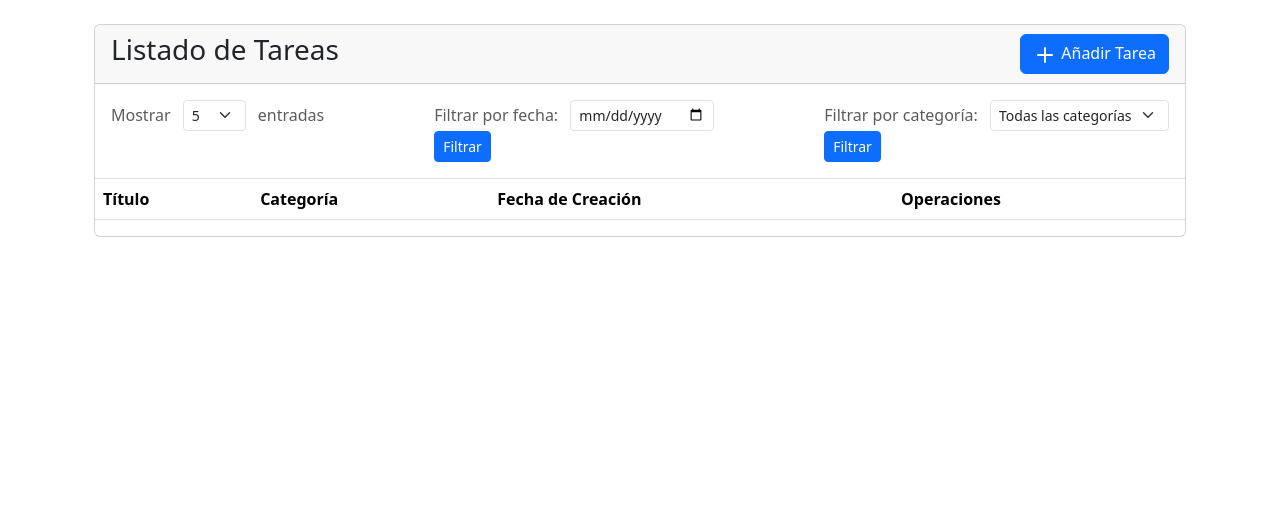
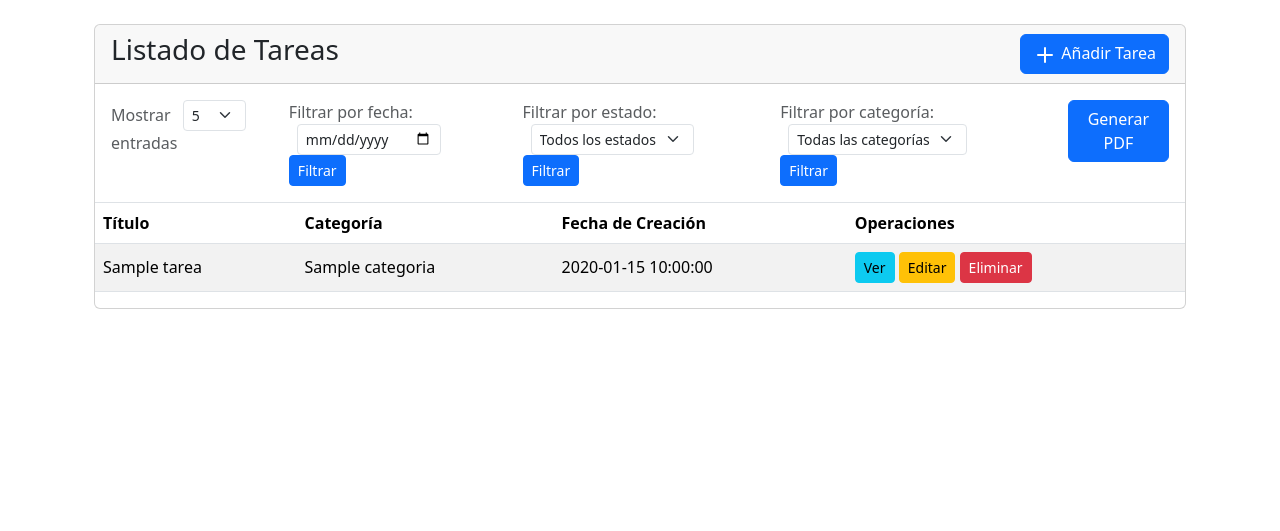
Before and after one commit to Junglajaime/blogLaravelExamen, a Laravel app: page /tarea in a window 1280 px wide. Shown: the part 88-619 px from the top of the page. Run offline with Laravel 12, Linux system fonts and the light colour scheme; tables that the repository leaves empty hold one stand-in row (values such as "Sample post"); lists and menus that the app fills with data are empty; some libraries are stand-ins or nearby versions.

Commit message:
Generar pdf

```diff
--- a/app/Http/Controllers/TareaController.php
+++ b/app/Http/Controllers/TareaController.php
@@ -5,6 +5,7 @@ namespace App\Http\Controllers;
 use Illuminate\Http\Request;
 use App\Models\Tarea;
 use App\Models\Categoria;
+use Dompdf\Dompdf;
 
 class TareaController extends Controller
 {
@@ -17,17 +18,26 @@ class TareaController extends Controller
         $query->where('cat_id', $request->categoria_id);
     }
 
+    // Verificar si se ha seleccionado una fecha para filtrar
+    if ($request->has('fecha')) {
+        $fecha = $request->fecha;
+        $query->whereDate('fecha', $fecha);
+    }
+
+    // Verificar si se ha seleccionado un estado para filtrar
+    if ($request->has('estado')) {
+        $estado = $request->estado;
+        $query->where('estado', $estado);
+    }
+
     $tareas = $query->paginate(10);
 
     // Obtener todas las categorías para el combobox de filtrado
     $categorias = Categoria::all();
-    $fecha = $request->input('fecha'); // Obtener la fecha del request
-
-    // Filtrar las tareas por la fecha especificada
-    $tareas = Tarea::whereDate('created_at', $fecha)->get();
 
     return view('tarea.index', compact('tareas', 'categorias'));
 }
+
 
     public function create()
     {
@@ -149,4 +159,32 @@ class TareaController extends Controller
         $tarea->delete();
         return redirect()->route('tarea.index')->with('success', 'Tarea eliminada correctamente');
     }
+
+
+
+    public function pdf()
+    {
+        // Obtener los datos necesarios para el PDF (en este caso, las tareas)
+        $tareas = Tarea::all();
+
+        // Crear una instancia de Dompdf
+        $dompdf = new Dompdf();
+
+        // Renderizar la vista en HTML
+        $html = view('pdf', compact('tareas'))->render();
+
+        // Cargar el HTML en Dompdf
+        $dompdf->loadHtml($html);
+
+        // Opcional: ajustar las opciones de Dompdf (por ejemplo, tamaño de papel y orientación)
+        $dompdf->setPaper('A4', 'portrait');
+
+        // Renderizar el PDF
+        $dompdf->render();
+
+        // Descargar el PDF en lugar de mostrarlo en el navegador
+        return $dompdf->stream('listado_de_tareas.pdf');
+    }
+
+
 }
--- a/resources/views/tarea/index.blade.php
+++ b/resources/views/tarea/index.blade.php
@@ -50,6 +50,22 @@
                                 <button type="submit" class="btn btn-primary btn-sm">Filtrar</button>
                             </form>
 
+                            <form action="{{ route('tarea.index') }}" method="GET" class="ms-auto">
+                                <div class="text-muted">
+                                    Filtrar por estado:
+                                    <div class="ms-2 d-inline-block">
+                                        <select name="estado" id="estado" class="form-select form-select-sm">
+                                            <option value="">Todos los estados</option>
+                                            <option value="pendiente">Pendiente</option>
+                                            <option value="en progreso">En Progreso</option>
+                                            <option value="completada">Completada</option>
+                                        </select>
+                                    </div>
+                                </div>
+                                <button type="submit" class="btn btn-primary btn-sm">Filtrar</button>
+                            </form>
+
+
 
                             <form action="{{ route('tarea.index') }}" method="GET" class="ms-auto">
                                 <div class="text-muted">
@@ -65,6 +81,10 @@
                                 </div>
                                 <button type="submit" class="btn btn-primary btn-sm">Filtrar</button>
                             </form>
+                            <form action="{{ route('tarea.pdf') }}" method="GET">
+                                <button type="submit" class="btn btn-primary">Generar PDF</button>
+                            </form>
+
                         </div>
                     </div>
 
--- a/routes/web.php
+++ b/routes/web.php
@@ -10,6 +10,8 @@ Auth::routes();
 
 Route::get('/home', [\App\Http\Controllers\EntradaController::class, 'index'])->name('home');
 Route::get('/tasks', [\App\Http\Controllers\TareaController::class, 'index'])->name('tasks');
+Route::get('/tarea/pdf', [\App\Http\Controllers\TareaController::class, 'pdf'])->name('tarea.pdf');
+
 
 //Route::get('/entries', [\App\Http\Controllers\EntradaController::class, 'index'])->name('entries');
 
```
Also changed, not shown: resources/views/pdf.blade.php (+14 -15 lines), public/assets/1715705485__212a543a-fdb2-4ec4-8b68-7f5c9963bab2.jpg (added).
